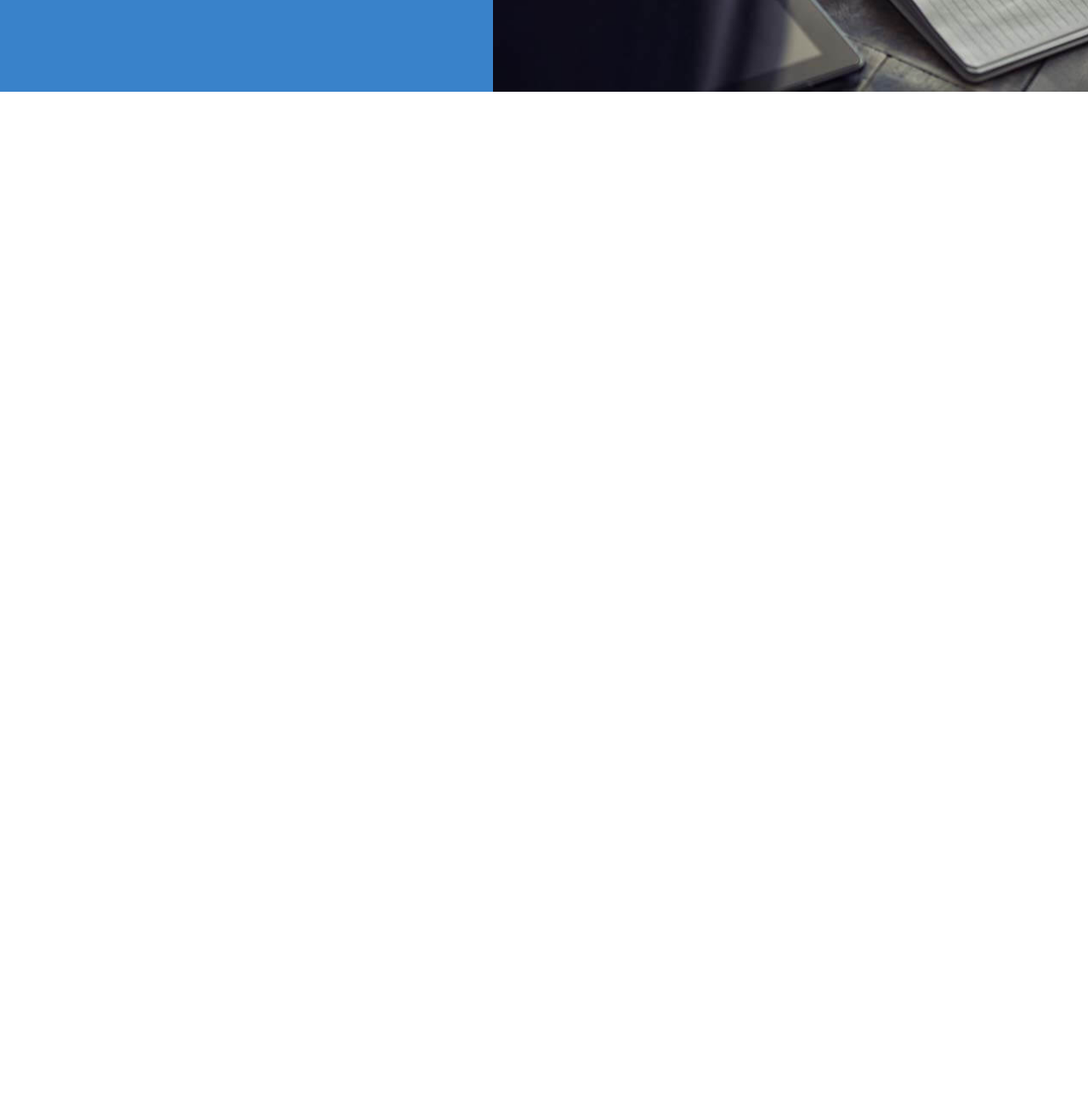
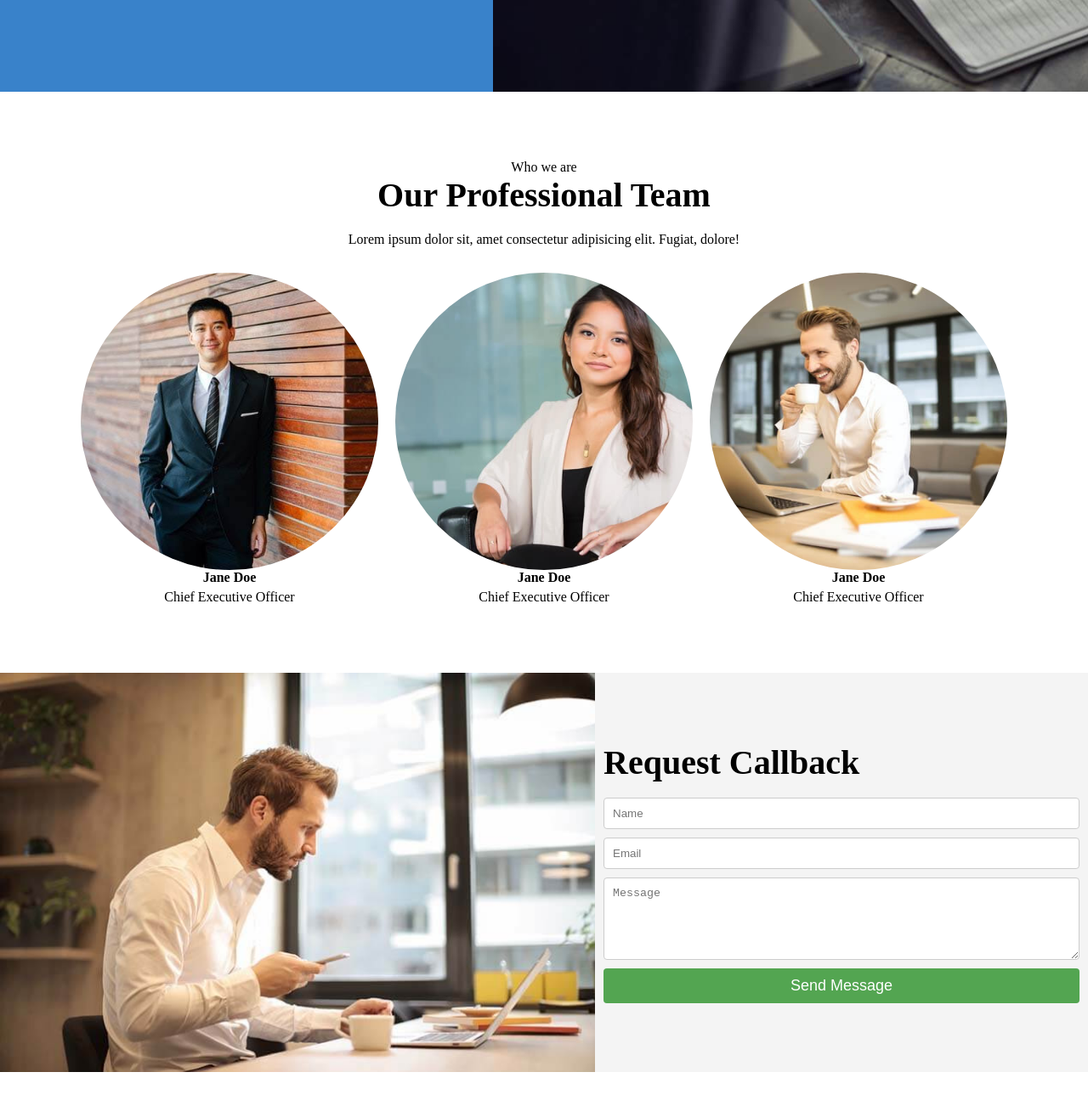
Before and after one commit to Hussein-Ali-Hassan/course-edgeLedger-new, a plain HTML site: page index.html in a window 1280 px wide. Shown: the part 2779-4081 px from the top of the page at 85% size. Before the commit the page ends 2927 px from the top, so only its background shows below. Drawn offline with Linux system fonts and the light colour scheme.

Commit message:
created contact form

```diff
--- a/index.html
+++ b/index.html
@@ -103,7 +103,7 @@
     </section>
 
     <!-- blog -->
-    <section class="two-rows-section" id="blog" >
+    <section class="two-rows-section" id="blog">
       <div class="content">
         <span class="label">What you are looking for</span>
         <h2 class="title">We provide bespoke solutions</h2>
@@ -119,6 +119,76 @@
       </div>
     </section>
 
+    <!-- team -->
+    <section class="team">
+      <span>Who we are</span>
+      <h2>Our Professional Team</h2>
+      <p>
+        Lorem ipsum dolor sit, amet consectetur adipisicing elit. Fugiat,
+        dolore!
+      </p>
+
+      <div class="members">
+        <div class="member">
+          <img src="./images/team/person1.jpg" alt="" />
+          <strong>Jane Doe</strong>
+          <span>Chief Executive Officer</span>
+        </div>
+        <div class="member">
+          <img src="./images/team/person2.jpg" alt="" />
+          <strong>Jane Doe</strong>
+          <span>Chief Executive Officer</span>
+        </div>
+        <div class="member">
+          <img src="./images/team/person3.jpg" alt="" />
+          <strong>Jane Doe</strong>
+          <span>Chief Executive Officer</span>
+        </div>
+      </div>
+    </section>
+
+    <!-- contact form -->
+    <section class="two-rows-section" id="contact">
+      <div class="image-container">
+        <img src="./images/home/contact.jpg" alt="our team" />
+      </div>
+      <div class="form-content">
+        <h2 class="title">Request Callback</h2>
+        <form>
+          <input
+            class="form-input"
+            type="text"
+            name="name"
+            id="name"
+            placeholder="Name"
+            required
+          />
+          <input
+            class="form-input"
+            type="email"
+            name="email"
+            id="email"
+            placeholder="Email"
+            required
+          />
+          <textarea
+            class="form-input"
+            name="message"
+            id="message"
+            cols="30"
+            rows="5"
+            placeholder="Message"
+            required
+          ></textarea>
+
+
+          <input type="submit" value="Send Message" class="submit-btn" />
+        </form>
+      </div>
+    </section>
+
+
+
     <script src="./script.js"></script>
   </body>
 </html>
--- a/styles.css
+++ b/styles.css
@@ -254,6 +254,90 @@
   }
 }
 
+/* blog */
 #blog .content {
   background-color: #3982ca;
 }
+
+/* team */
+.team {
+  display: flex;
+  flex-direction: column;
+  justify-content: center;
+  align-items: center;
+  text-align: center;
+  padding: 40px 10px;
+}
+
+.team h2 {
+  font-size: 40px;
+  margin-bottom: 20px;
+}
+
+.team .members {
+  margin-top: 30px;
+  display: grid;
+  grid-template-columns: repeat(3, 1fr);
+  grid-gap: 20px;
+}
+
+.team .member {
+  display: flex;
+  flex-direction: column;
+}
+
+.team .member span {
+  margin-top: 5px;
+}
+
+.team .members img {
+  width: 350px;
+  height: 350px;
+  object-fit: cover;
+  border-radius: 50%;
+}
+
+@media screen and (max-width: 900px) {
+  .team .members {
+    grid-template-columns: repeat(1, 1fr);
+  }
+}
+
+@media screen and (max-width: 450px) {
+  .team .members img {
+    width: 250px;
+    height: 250px;
+    object-fit: cover;
+    border-radius: 50%;
+  }
+}
+
+#contact .form-content {
+  display: flex;
+  flex-direction: column;
+  justify-content: center;
+  width: 100%;
+  padding: 40px 10px;
+  background-color: #f4f4f4;
+}
+
+#contact form {
+  display: flex;
+  flex-direction: column;
+}
+
+#contact form .form-input {
+  padding: 10px;
+  margin-bottom: 10px;
+  border: 1px solid #ccc;
+  border-radius: 4px;
+}
+
+#contact .submit-btn {
+  background-color: var(--primary-color);
+  padding: 10px;
+  color: white;
+  border: none;
+  border-radius: 4px;
+  font-size: 18px;
+}
```
